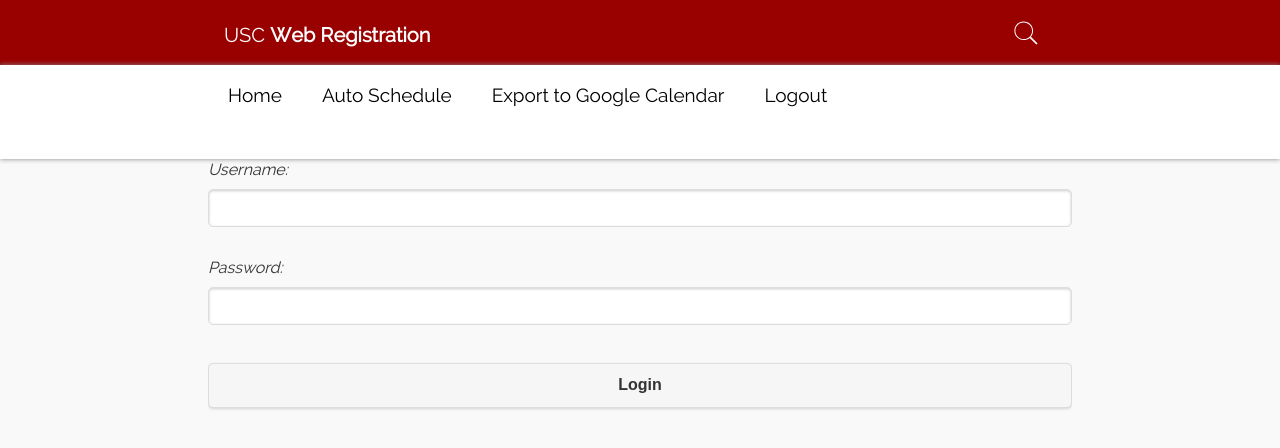
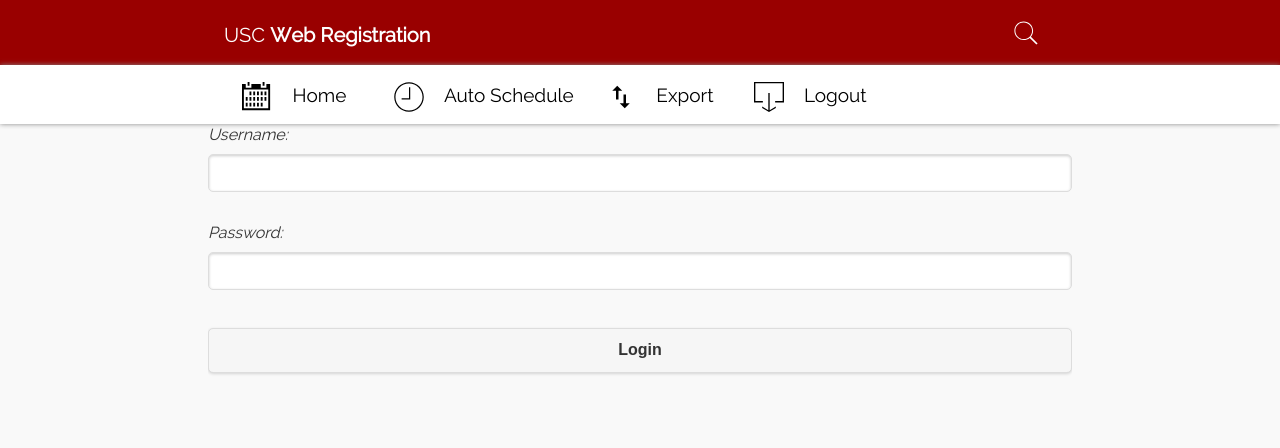
Before and after one commit to amohan95/usc_web_registration, a plain HTML site: page client/www/index.html in a window 1280 px wide. Drawn offline with Linux system fonts and the light colour scheme.

Commit message:
add menu icons

```diff
--- a/client/www/index.html
+++ b/client/www/index.html
@@ -43,10 +43,10 @@
     </div>
     <nav class="navdrawer-container promote-layer">
       <ul>
-        <li id="home-menu"><a href="#home">Home</a></li>
-        <li id="auto-schedule"><a href="#">Auto Schedule</a></li>
-        <li><a href="#">Export to Google Calendar</a></li>
-        <li><a href="#">Logout</a></li>
+        <li id="home-menu"><a href="#home"><img class="menu-icon" src="images/calendar.svg" />Home</a></li>
+        <li id="auto-schedule"><a href="#"><img class="menu-icon" src="images/auto-schedule.svg" />Auto Schedule</a></li>
+        <li><a href="#"><img class="menu-icon" src="images/export.svg" />Export</a></li>
+        <li><a href="#"><img class="menu-icon" src="images/logout-icon.svg" />Logout</a></li>
       </ul>
     </nav>
     <main>
--- a/client/www/scripts/main.js
+++ b/client/www/scripts/main.js
@@ -28,6 +28,7 @@
     }
   });
   $('#home-menu').click(function() {
+    $('#combination-title').text('');
     $('#home').removeClass('auto-schedule');
     $("#class-display").empty();
     getCourseBin()
--- a/client/www/styles/main.scss
+++ b/client/www/styles/main.scss
@@ -198,6 +198,9 @@
   -webkit-transition: background-color 0.2s ease-out;
           transition: background-color 0.2s ease-out;
   white-space: nowrap;
+  height: 25px;
+  width: 70%;
+  margin-left: 10%;
 }
 
 .navdrawer-container ul li {
@@ -413,6 +416,10 @@
   margin-top: 5px;
   margin-bottom: 0;
 }
+.menu-icon {
+  width: 30px;
+  padding-right: 20px;
+}
 
 /** Larger Screens - desktops and tablets **/
 @media all and (min-width: 990px) {
```
Also changed, not shown: client/www/images/auto-schedule.svg (added), client/www/images/calendar.svg (added), client/www/images/export.svg (added), client/www/images/logout-icon.svg (added), client/www/styles/main.css.
